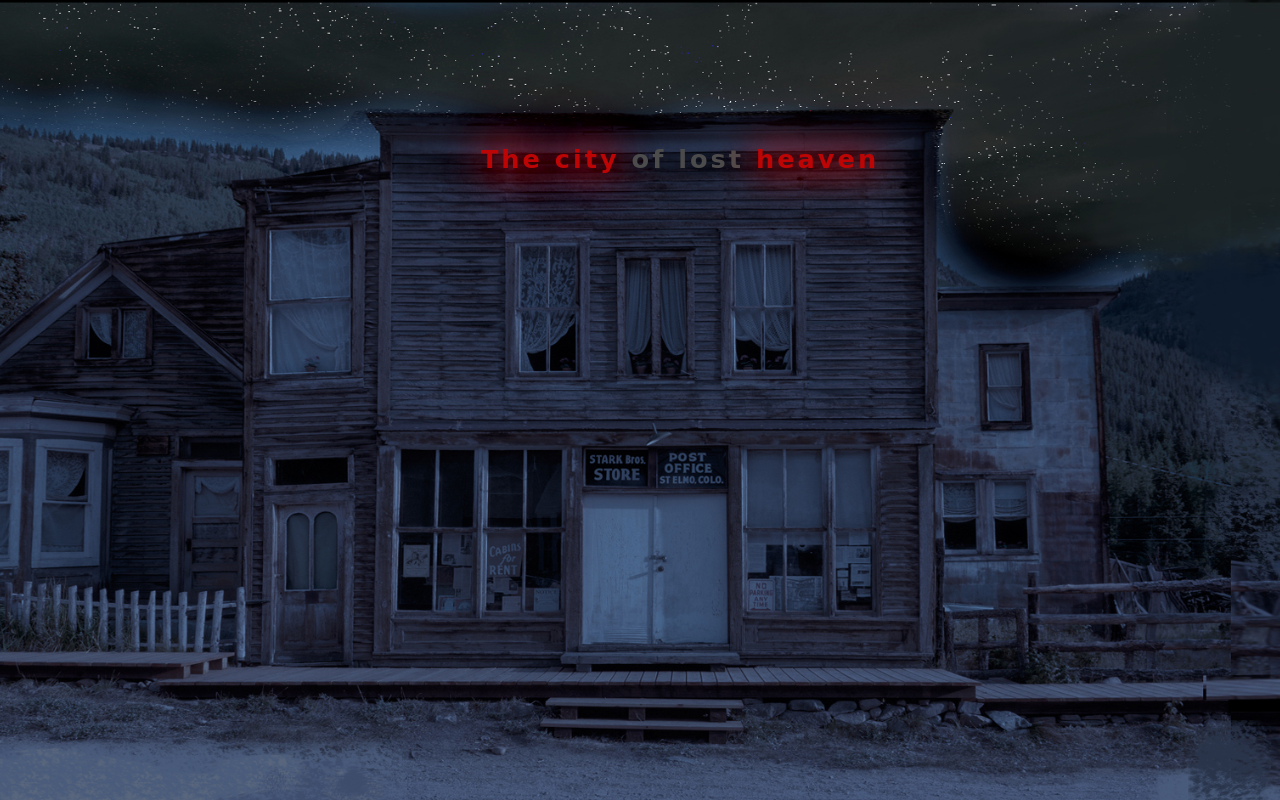
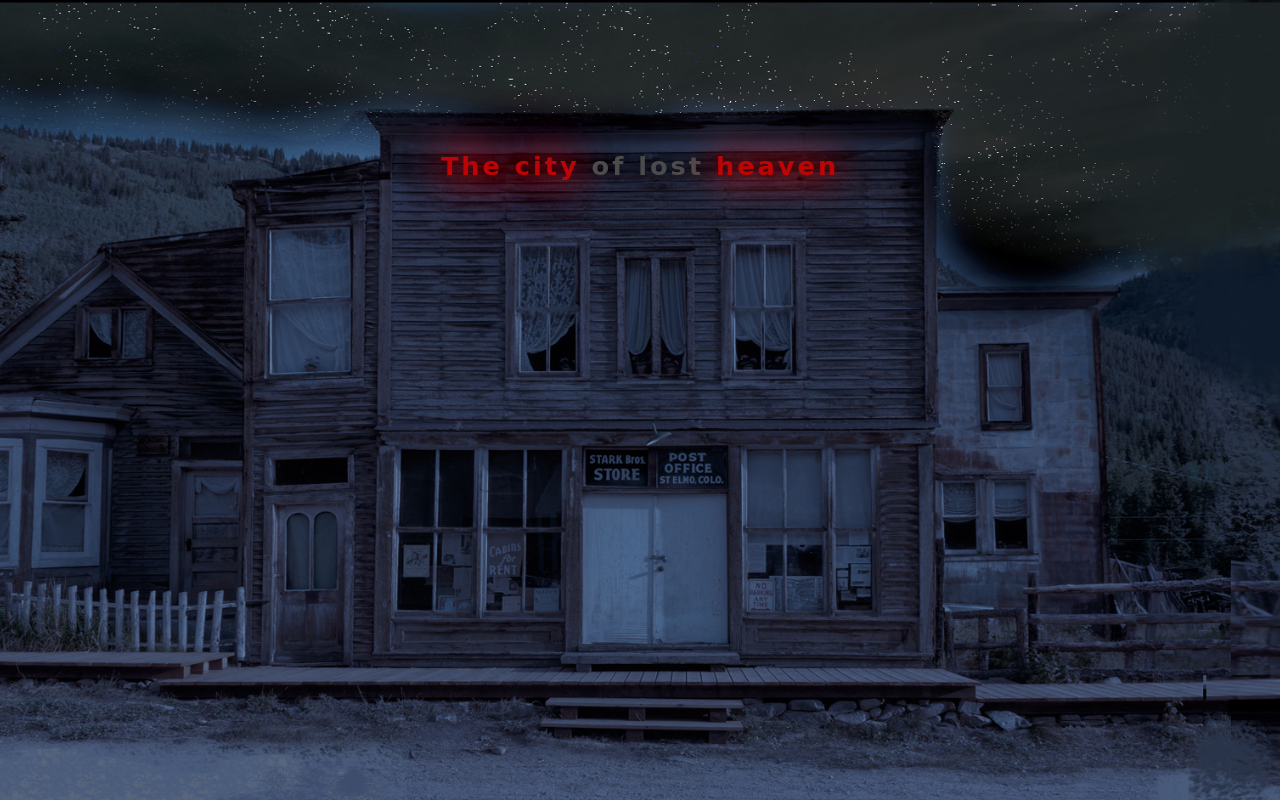
Before and after one commit to VitPet/myown, a plain HTML site: page index.html in a window 1280 px wide. Shown: the top 800 px of the page. Drawn offline with nearby package versions, Linux system fonts and the light colour scheme; a web font is replaced by a local one.

Commit message:
css changes

```diff
--- a/index.html
+++ b/index.html
@@ -16,7 +16,7 @@
 <body>
 	<div class="container">
 		<div class="row">
-			<div class="col-md-12">
+			<div class="col-md-12 col-sm-12 col-xs-12">
 					<div class="text-cont">
 		 <p id="code">The city<span> of lost </span><span>heaven</span></p>
 	</div>
--- a/style.css
+++ b/style.css
@@ -2,11 +2,12 @@ body{
 	background-image: url("back.jpg");
 	background-size: cover;
 	background-attachment: fixed;
+	background-position: center center;
 
 }
 
 .text-cont{
-	margin: 11vw 5vh;
+	margin: 13% auto;
 	font-weight: 700;
 	letter-spacing: 2px;
     font-family: 'Codystar', cursive;
```
